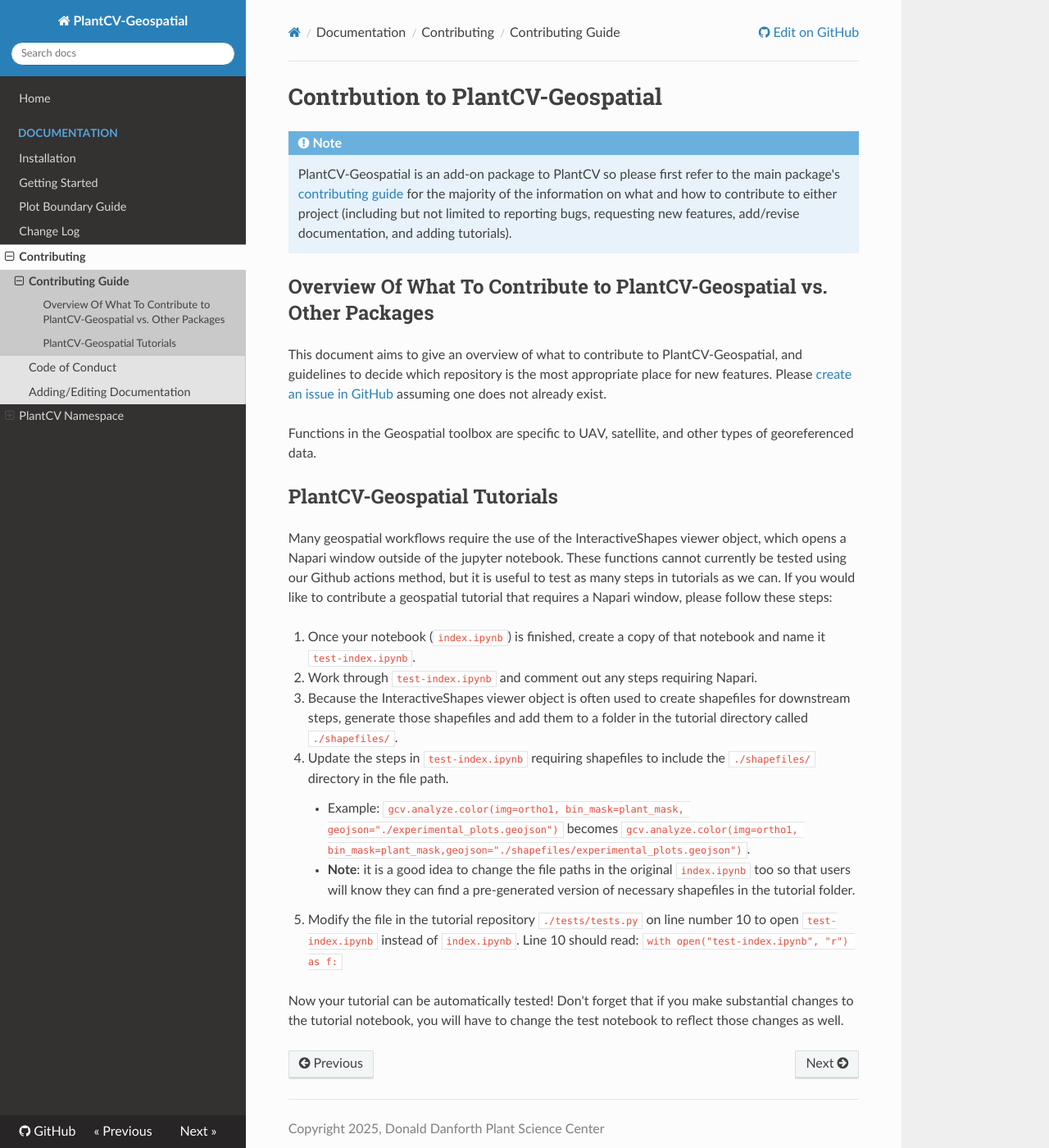
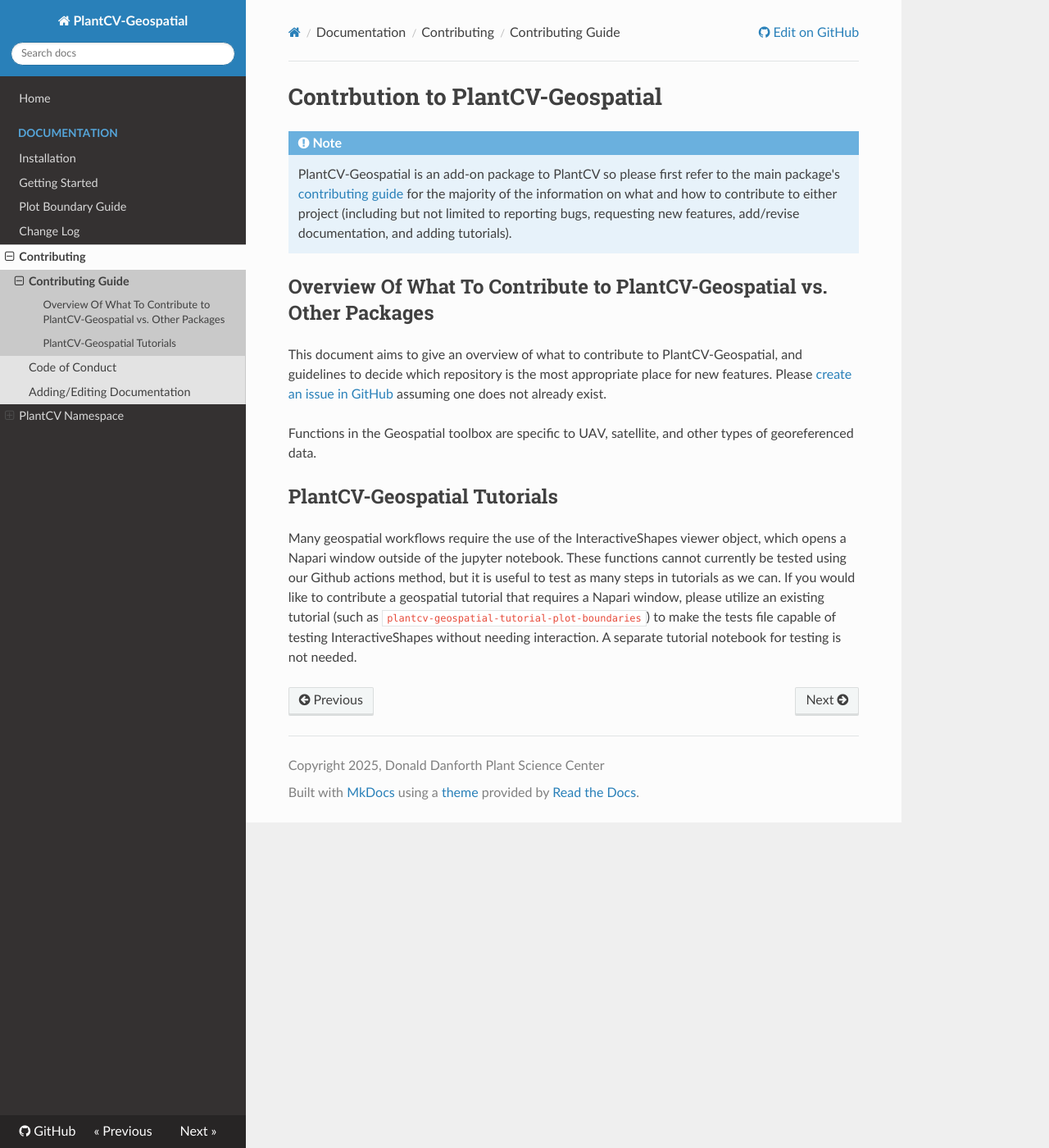
Before and after one commit to danforthcenter/plantcv-geospatial, an MkDocs documentation site: the page built from docs/CONTRIBUTING.md, in a window 1280 px wide and 1400 px high. Shown: the whole window at 82% size. Built offline with MkDocs 1.6.1, drawn with Linux system fonts in a browser that asks for light colours; nearby versions of some CDN libraries.

Commit message:
Update CONTRIBUTING.md
Update to new tutorial contribution method, which changes the tests instead of using a separate test_index.ipynb file.

```diff
--- a/docs/CONTRIBUTING.md
+++ b/docs/CONTRIBUTING.md
@@ -15,14 +15,4 @@ georeferenced data.
 
 ## PlantCV-Geospatial Tutorials
 
-Many geospatial workflows require the use of the InteractiveShapes viewer object, which opens a Napari window outside of the jupyter notebook. These functions cannot currently be tested using our Github actions method, but it is useful to test as many steps in tutorials as we can. If you would like to contribute a geospatial tutorial that requires a Napari window, please follow these steps:
-
-1. Once your notebook (`index.ipynb`) is finished, create a copy of that notebook and name it `test-index.ipynb`.
-2. Work through `test-index.ipynb` and comment out any steps requiring Napari.
-3. Because the InteractiveShapes viewer object is often used to create shapefiles for downstream steps, generate those shapefiles and add them to a folder in the tutorial directory called `./shapefiles/`.
-4. Update the steps in `test-index.ipynb` requiring shapefiles to include the `./shapefiles/` directory in the file path.
-    -  Example: `gcv.analyze.color(img=ortho1, bin_mask=plant_mask, geojson="./experimental_plots.geojson")` becomes `gcv.analyze.color(img=ortho1, bin_mask=plant_mask,geojson="./shapefiles/experimental_plots.geojson")`.
-    - **Note**: it is a good idea to change the file paths in the original `index.ipynb` too so that users will know they can find a pre-generated version of necessary shapefiles in the tutorial folder.
-5. Modify the file in the tutorial repository `./tests/tests.py` on line number 10 to open `test-index.ipynb` instead of `index.ipynb`. Line 10 should read: `with open("test-index.ipynb", "r") as f:`
-
-Now your tutorial can be automatically tested! Don't forget that if you make substantial changes to the tutorial notebook, you will have to change the test notebook to reflect those changes as well.
+Many geospatial workflows require the use of the InteractiveShapes viewer object, which opens a Napari window outside of the jupyter notebook. These functions cannot currently be tested using our Github actions method, but it is useful to test as many steps in tutorials as we can. If you would like to contribute a geospatial tutorial that requires a Napari window, please utilize an existing tutorial (such as `plantcv-geospatial-tutorial-plot-boundaries`) to make the tests file capable of testing InteractiveShapes without needing interaction. A separate tutorial notebook for testing is not needed.
```
